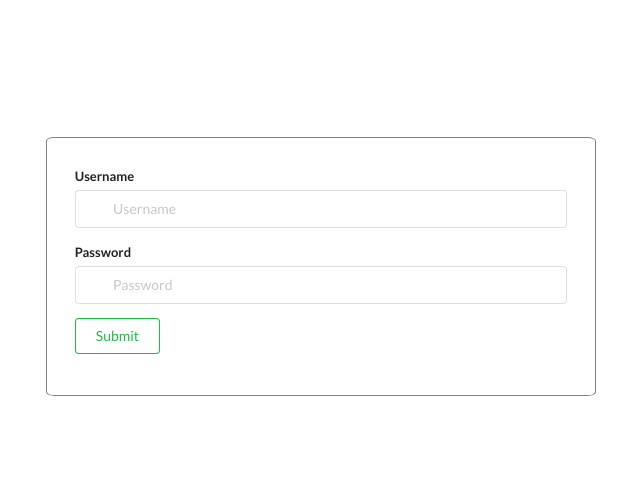
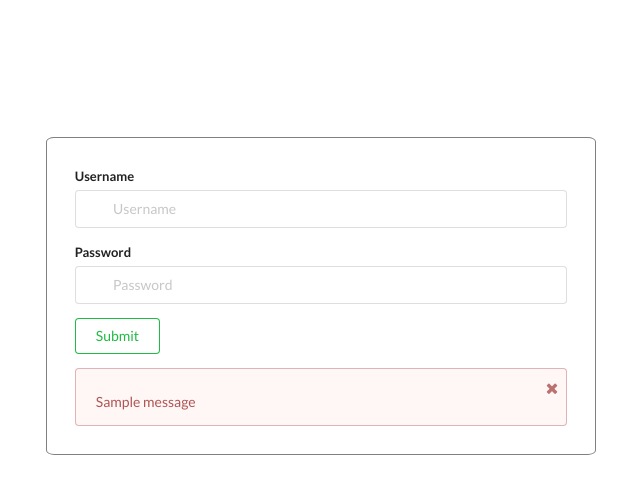
Before and after one commit to idrissunarya/project, a Django app: page / in a window 1280 px wide. Shown: the top 494 px of the page, without its empty margins (319-959 px from the left). Run offline with Django 3.2, Linux system fonts and the light colour scheme; one stand-in notice (Sample message) is shown; some libraries are stand-ins or nearby versions.

Commit message:
create auth user login

```diff
--- a/apps/node1/urls.py
+++ b/apps/node1/urls.py
@@ -3,5 +3,5 @@ from . import views
 
 urlpatterns = [
     path('', views.login, name='login'),
-    path('dashboard/', views.dashboard, name='dashboard'),
+    #path('dashboard/', views.dashboard, name='dashboard'),
 ]
--- a/apps/node1/views.py
+++ b/apps/node1/views.py
@@ -1,6 +1,8 @@
 from django.shortcuts import render,HttpResponse
 from django.contrib.auth import authenticate, login
 from django.contrib.auth.models import User
+
+from django.contrib import messages
 
 def login(request):
     if request.method == "POST":
@@ -13,7 +15,9 @@ def login(request):
             return render(request, 'pages/dashboard.html')
 
         else:
-            return HttpResponse('failed login')
+            #return HttpResponse('failed login')
+            messages.error(request,'username or password not correct')
+            return render(request, 'pages/login.html')
     else:
         return render (request, 'pages/login.html')
 
--- a/templates/base.html
+++ b/templates/base.html
@@ -19,8 +19,7 @@
       {% block stylesheets %}
       <link rel="stylesheet" type="text/css" href="{% static 'semantic_ui/out/semantic.css' %}">
 
-      <script
-        src="https://code.jquery.com/jquery-3.4.1.min.js"
+      <script src="https://code.jquery.com/jquery-3.4.1.min.js"
         integrity="sha256-hVVnYaiADRTO2PzUGmuLJr8BLUSjGIZsDYGmIJLv2b8="
         crossorigin="anonymous"></script>
       <script src="{% static 'semantic_ui/out/semantic.min.js' %}"></script>
--- a/templates/pages/login.html
+++ b/templates/pages/login.html
@@ -38,7 +38,16 @@
                             </div>
 
                             <button class="ui positive basic button" type="submit">Submit</button>
-                            <p>{{ error }}</p>
+
+                            {% for message in messages %}
+                              <div class="ui negative message transition">
+                                <i class="close icon"></i>
+                                <p>
+                                  {{ message }}
+                                </p>
+                              </div>
+                            {% endfor %}
+
                     </form>
                   </div>
                 </div>
@@ -46,4 +55,18 @@
 
         </div>
     </div>
+
+    <script src="https://code.jquery.com/jquery-3.2.1.min.js"></script>
+    <script src="https://cdnjs.cloudflare.com/ajax/libs/semantic-ui/2.2.9/semantic.min.js"></script>
+
+    <script>
+      $('.message .close')
+  .on('click', function() {
+    $(this)
+      .closest('.message')
+      .transition('fade')
+    ;
+  })
+;
+    </script>
 {% endblock %}
```
Also changed, not shown: templates/pages/logout.html (added).
